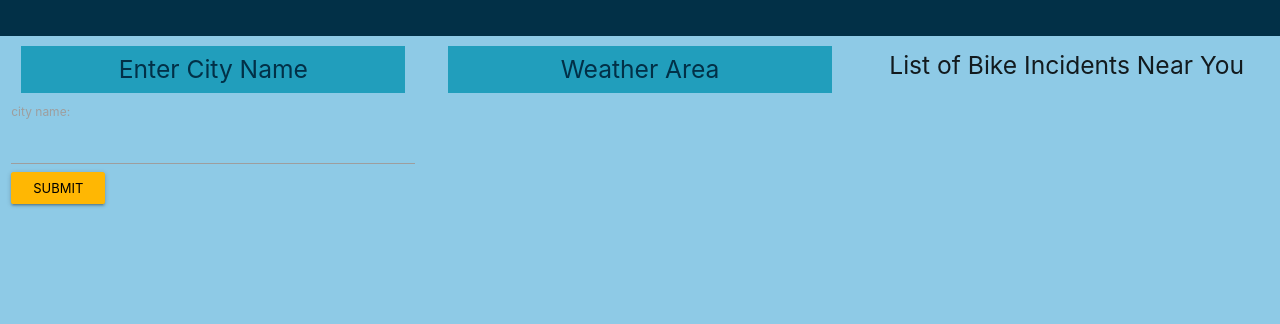
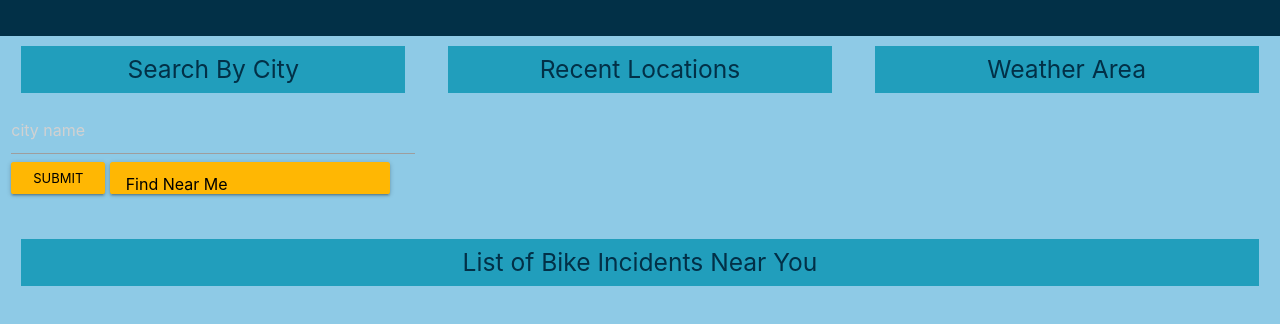
Before and after one commit to atleastitsanethosman/bike-buddy, a plain HTML site: page index.html in a window 1280 px wide. Shown: the part 202-526 px from the top of the page. Drawn offline with nearby package versions, Linux system fonts and the light colour scheme.

Commit message:
styling update

```diff
--- a/index.html
+++ b/index.html
@@ -11,7 +11,7 @@
 
     <title>Bike Buddy</title>
 </head>
-<body>
+<body class="bodyStyling">
     <header class="headerStyle">
         <h1 class="center-align">BikeBuddy</h1>
         <h4 class="center-align">Today's Date:</h4>
@@ -20,49 +20,29 @@
 
 <div class="row">
  <div class="col s4">
-          <h5 class="center-align subCat">Enter City Name</h5>
-          <head>
-            <meta charset="UTF-8">
-            <meta http-equiv="X-UA-Compatible" content="IE=edge">
-            <meta name="viewport" content="width=device-width, initial-scale=1.0">
-            <title>Bike Buddy</title>
-        </head>
-
-        <body class="bodyStyling">
-            <!-- Nav bar will display here-->
-            <section id="navbar">
-
-            </section>
-
-            <!--this is the container-->
-            <section id="container">
-
-                <!--This is going to be the div for searchbar-->
-                <div class="searchbar">
-                    <div class="city-input">
-                        <form >
-                            <label for="city">city name:</label><br>
-                            <input type="text" id="city" name="city" value=""><br>
+    <h5 class="center-align subCat">Search By City</h5>
+    <div class="input-field searchbar city-input" id="navbar">
+        <input placeholder="city name" id="city" type="text" class="validate" name="city" value="">
         <input class="waves-effect waves-light btn-small findBtn" type="submit" value="Submit">
-                        </form>
+        <input class="waves-effect waves-light btn-small findBtn NearMe" value="Find Near Me">
     </div>
-                    <div class="recent-searches">
-
+ </div>
+ <div class="col s4">
+    <h5 class="center-align subCat">Recent Locations</h5>
+        <div class="recent-searches"></div>
+ </div>
+ <div class="col s4 weather">
+    <h5 class="center-align subCat">Weather Area</h5>
+ </div>
+</div>
+          <div class="row">
+            <div class="col s12" id="bikeIncidents">
+                <h5 class="center-align subCat">List of Bike Incidents Near You</h5>
           </div>
           </div>
 
 
-            </section>
 
-        </body>
-        </div>
-        <div class= "weather col s4">
-          <h5 class="center-align subCat">Weather Area</h5>
-        </div>
-        <div class="col s4" id="bikeIncidents">
-          <h5 class="center-align">List of Bike Incidents Near You</h5>
-        </div>
-      </div>
 
     <script src="https://ajax.googleapis.com/ajax/libs/jquery/3.5.1/jquery.min.js"></script>
     <script type = "text/JavaScript" src = " https://MomentJS.com/downloads/moment.js"></script>
```
Lines whose indentation alone changed are shown as unchanged.
